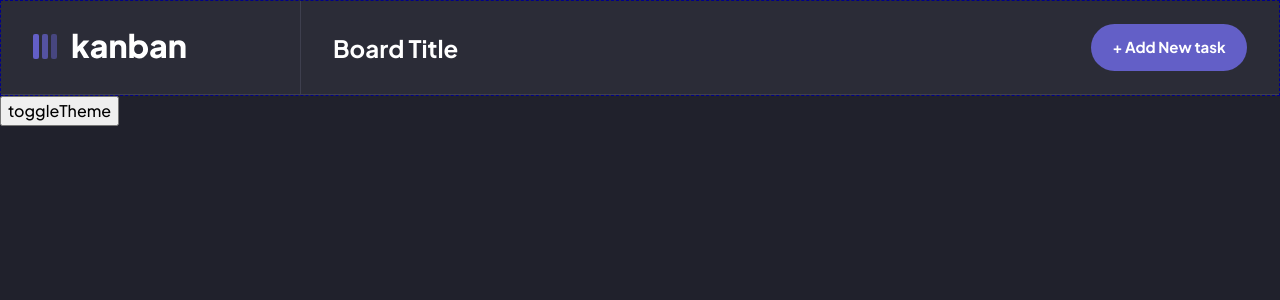
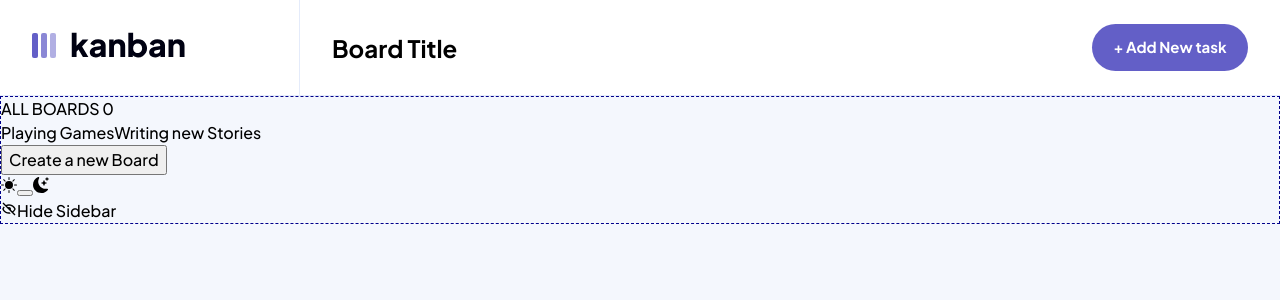
Before and after one commit to 0xmbadr/task-management-app, a React (Vite) app: page / in a window 1280 px wide. Shown: the top 300 px of the page. Built offline with nearby package versions, Linux system fonts and the light colour scheme.

Commit message:
[HTML] => (sidebar) add basic skeleton for sidebar for web.

```diff
--- a/package.json
+++ b/package.json
@@ -13,6 +13,7 @@
     "@reduxjs/toolkit": "^1.9.5",
     "react": "^18.2.0",
     "react-dom": "^18.2.0",
+    "react-icons": "^4.8.0",
     "react-redux": "^8.0.5",
     "redux": "^4.2.1",
     "sass": "^1.62.1"
--- a/src/App.tsx
+++ b/src/App.tsx
@@ -1,21 +1,14 @@
-import { useAppDispatch, useAppSelector } from './app/hooks';
-import { toggleTheme } from './app/slices/dataSlice';
+import { useAppSelector } from './app/hooks';
+import Body from './layout/Body';
 import Header from './layout/Header';
 
 function App() {
   const colorTheme = useAppSelector((state) => state.data.colorTheme);
-  const dispatch = useAppDispatch();
-
-  const handleToggleTheme = () => {
-    colorTheme === 'dark'
-      ? dispatch(toggleTheme('light'))
-      : dispatch(toggleTheme('dark'));
-  };
 
   return (
     <div className={`App ${colorTheme}`}>
       <Header colorTheme={colorTheme} />
-      <button onClick={handleToggleTheme}>toggleTheme</button>
+      <Body />
     </div>
   );
 }
--- a/src/app/slices/dataSlice.ts
+++ b/src/app/slices/dataSlice.ts
@@ -5,7 +5,7 @@ interface DateState {
 }
 
 const initialState: DateState = {
-  colorTheme: 'dark',
+  colorTheme: 'light',
 };
 
 const dataSlice = createSlice({
--- /dev/null
+++ b/src/components/standard/SideNav/index.tsx
@@ -0,0 +1,34 @@
+import { BsFillMoonStarsFill, BsFillSunFill } from 'react-icons/bs';
+import { BiHide } from 'react-icons/bi';
+const SideNav = () => {
+  const boards = [{ name: 'Playing Games' }, { name: 'Writing new Stories' }];
+  return (
+    <div className="SideNav">
+      {/* SideNav TOP */}
+      <div>
+        <div className="SideNav__head">ALL BOARDS 0</div>
+
+        <div>{boards.map((tab, index) => tab.name)}</div>
+      </div>
+
+      <button>Create a new Board</button>
+
+      {/* SideNav Bottom */}
+      <div>
+        <div className="SideNav__theme-mode">
+          <BsFillSunFill />
+          <button className="SideNav__theme-toggle">
+            <span className="SideNav__theme-toggle-ball"></span>
+          </button>
+          <BsFillMoonStarsFill />
+        </div>
+        <div className="SideNav__hide-button">
+          <BiHide />
+          Hide Sidebar
+        </div>
+      </div>
+    </div>
+  );
+};
+
+export default SideNav;
--- /dev/null
+++ b/src/layout/Body.tsx
@@ -0,0 +1,11 @@
+import SideNav from '../components/standard/SideNav';
+
+const Body = () => {
+  return (
+    <div>
+      <SideNav />
+    </div>
+  );
+};
+
+export default Body;
--- /dev/null
+++ b/src/styles/components/_sideNav.scss
@@ -0,0 +1,3 @@
+.SideNav {
+    border: 1px darkblue dashed;
+}
--- a/src/styles/layout/_header.scss
+++ b/src/styles/layout/_header.scss
@@ -1,6 +1,5 @@
 .Header {
     display: flex;
-    border: 1px darkblue dashed;
     height: 6rem;
     background-color: getColor(main);
 
--- a/src/styles/main.scss
+++ b/src/styles/main.scss
@@ -15,6 +15,7 @@
 
 @import './components/standard/button';
 @import './components/launch';
+@import './components/sideNav';
 
 
 
```
Also changed, not shown: 1 other file (tests, documents, lock files or other folders).
